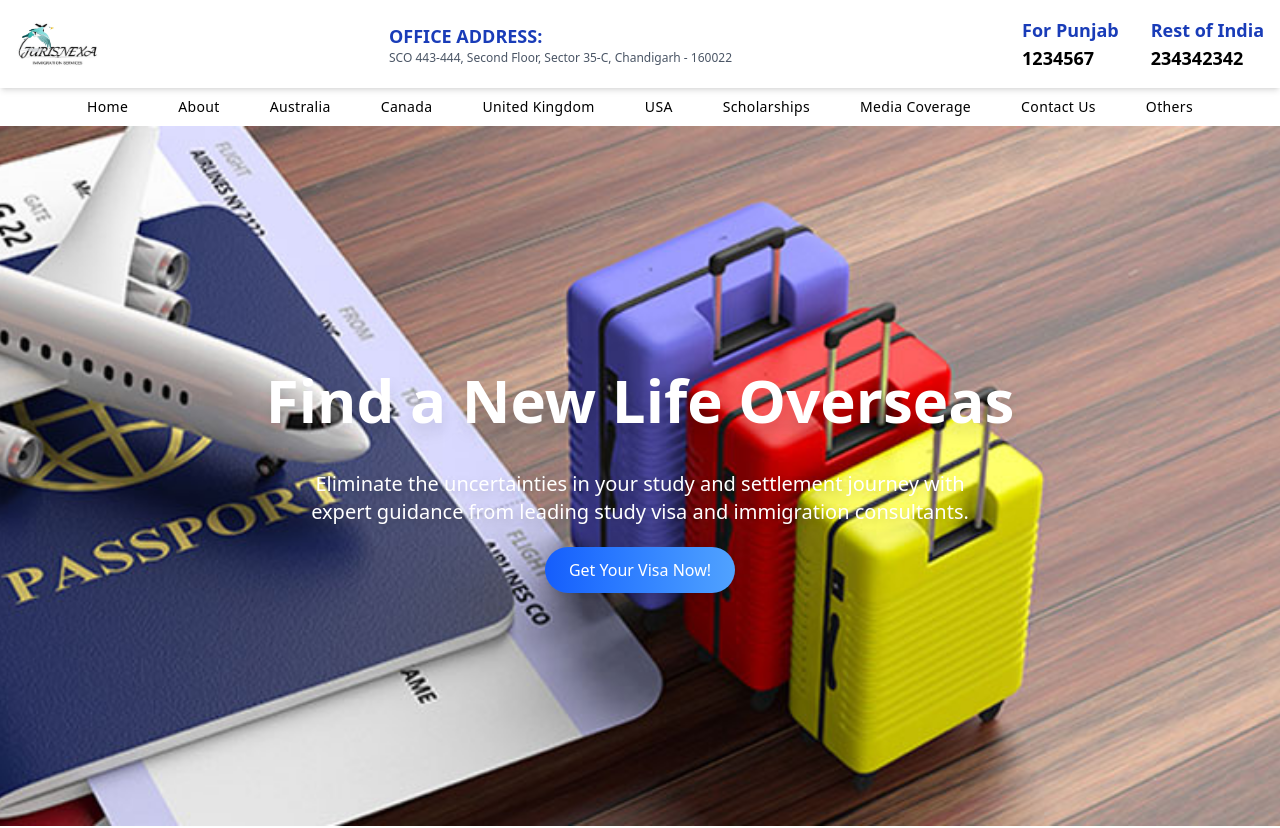
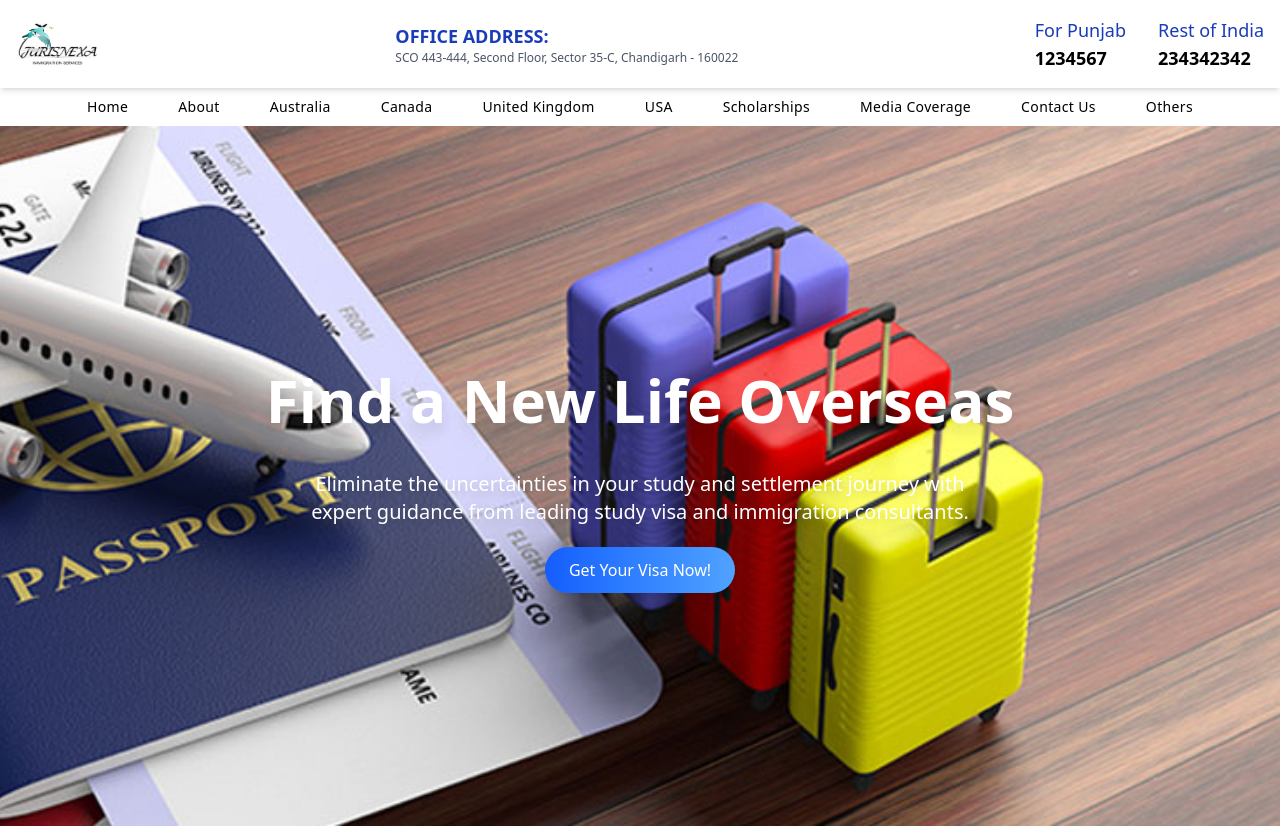
Before and after one commit to Shubham-juris/jurisnexaimmigrationservices, a React (Vite) app: page / in a window 1280 px wide. Shown: the top 828 px of the page. Built offline with nearby package versions, Linux system fonts and the light colour scheme.

Commit message:
modification

```diff
--- a/src/components/Common/Navbar.jsx
+++ b/src/components/Common/Navbar.jsx
@@ -30,11 +30,11 @@ const Navbar = () => {
           {/* Contact Numbers */}
           <div className="hidden md:flex space-x-8">
             <div>
-              <p className="text-lg font-bold text-blue-800">For Punjab</p>
+              <p className="text-lg  text-blue-800">For Punjab</p>
               <p className="text-lg font-bold text-ess-blue-900">1234567</p>
             </div>
             <div>
-              <p className="text-lg font-bold text-blue-800">Rest of India</p>
+              <p className="text-lg  text-blue-800">Rest of India</p>
               <p className="text-lg font-bold text-ess-blue-900">234342342</p>
             </div>
           </div>
```
